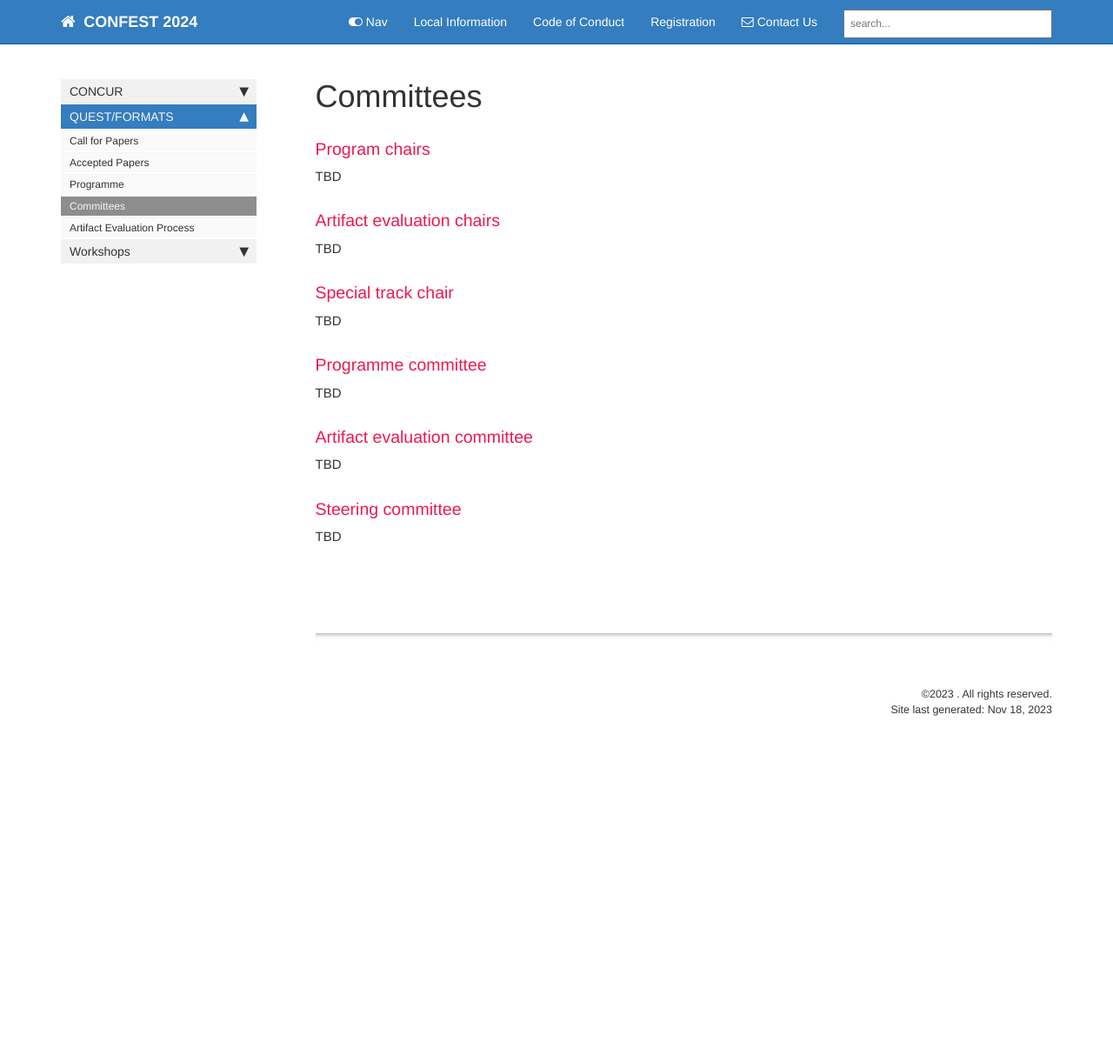
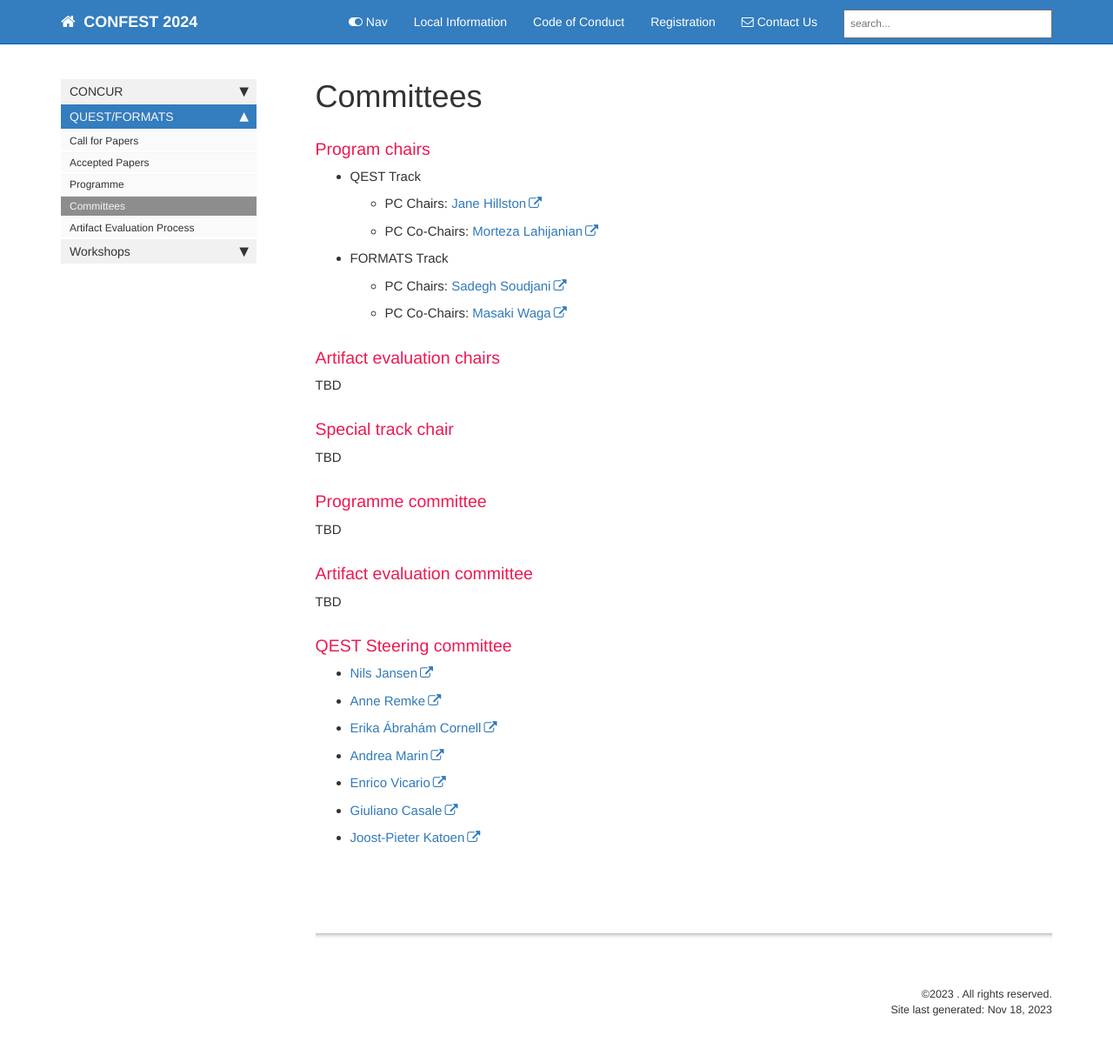
Before and after one commit to confest2024/confest2024.github.io, a Jekyll site: the page built from pages/mydoc/FORMATS_committees.md, in a window 1280 px wide. Shown: the whole page at 87% size. Built offline with Jekyll 4.4.1, drawn with Linux system fonts in a browser that asks for light colours; comment, search, counter and statistics services are not loaded; before the commit the page ends 900 px from its top, so only the background shows below that.

Commit message:
Nov 18, 7

```diff
--- a/pages/mydoc/FORMATS_committees.md
+++ b/pages/mydoc/FORMATS_committees.md
@@ -6,7 +6,12 @@ toc: false
 folder: mydoc
 ---
 ### Program chairs
-TBD
+* QEST Track
+  * PC Chairs: <a href="https://homepages.inf.ed.ac.uk/jeh/" target="_blank"> Jane Hillston</a>
+  * PC Co-Chairs: <a href="https://mortezalahijanian.com/" target="_blank">Morteza Lahijanian</a>
+* FORMATS Track
+  * PC Chairs: <a href="https://hycodev.com/ssoudjani" target="_blank"> Sadegh Soudjani</a>
+  * PC Co-Chairs: <a href="https://www.fos.kuis.kyoto-u.ac.jp/~mwaga/" target="_blank">Masaki Waga</a>
 
 ### Artifact evaluation chairs
 TBD
@@ -20,5 +25,12 @@ TBD
 ### Artifact evaluation committee
 TBD
 
-### Steering committee
-TBD
+### QEST Steering committee
+
+* <a href="https://nilsjansen.org/" target="_blank"> Nils Jansen</a>
+* <a href="https://www.uni-muenster.de/Informatik.AGRemke/en/personen/prof.dr.anneremke/index.html" target="_blank">Anne Remke</a>
+* <a href="https://ths.rwth-aachen.de/people/erika-abraham/" target="_blank">Erika Ábrahám Cornell</a>
+* <a href="https://www.dsi.unive.it/~marin/" target="_blank">Andrea Marin</a>
+* <a href="https://stlab.dinfo.unifi.it/vicario/" target="_blank">Enrico Vicario</a>
+* <a href="https://wp.doc.ic.ac.uk/gcasale/" target="_blank">Giuliano Casale</a>
+* <a href="https://www-i2.informatik.rwth-aachen.de/~katoen/" target="_blank">Joost-Pieter Katoen</a>
```
Also changed, not shown: 2 other files.
